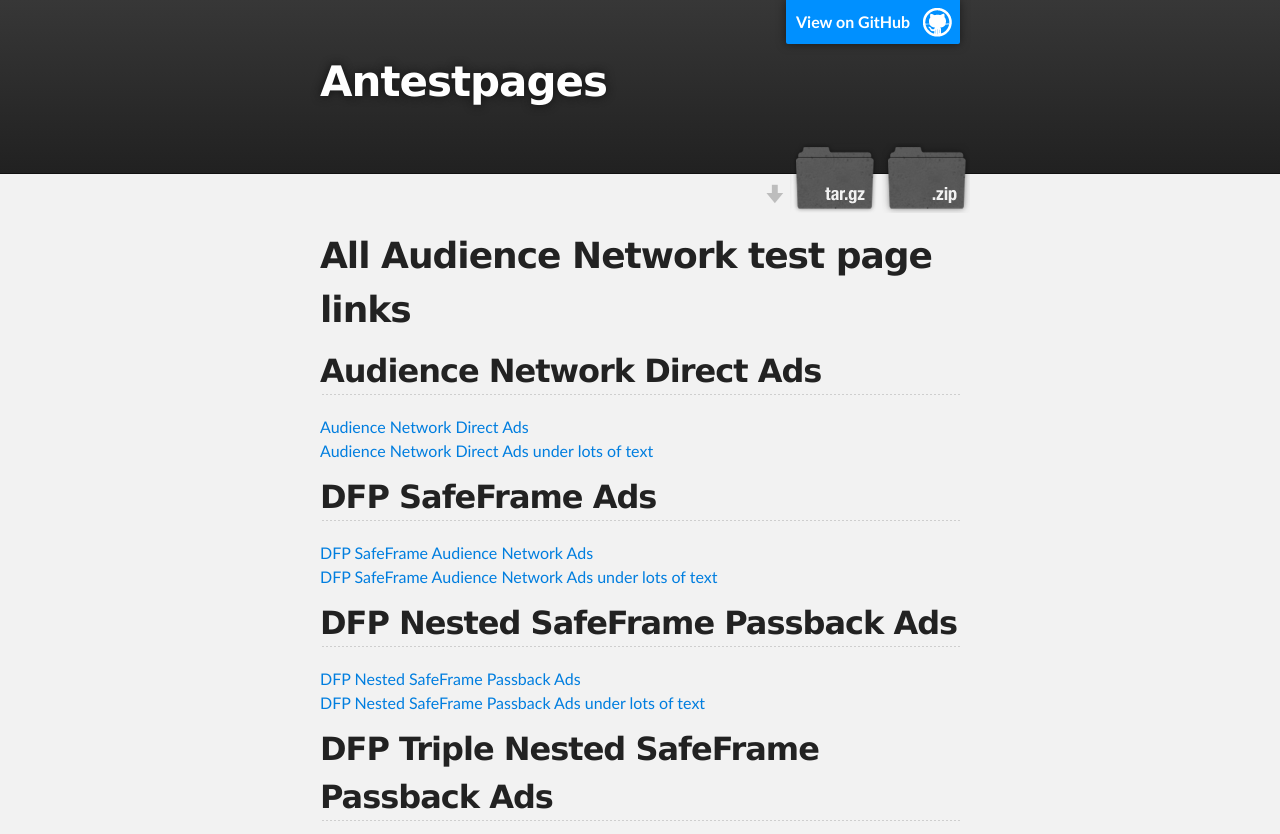
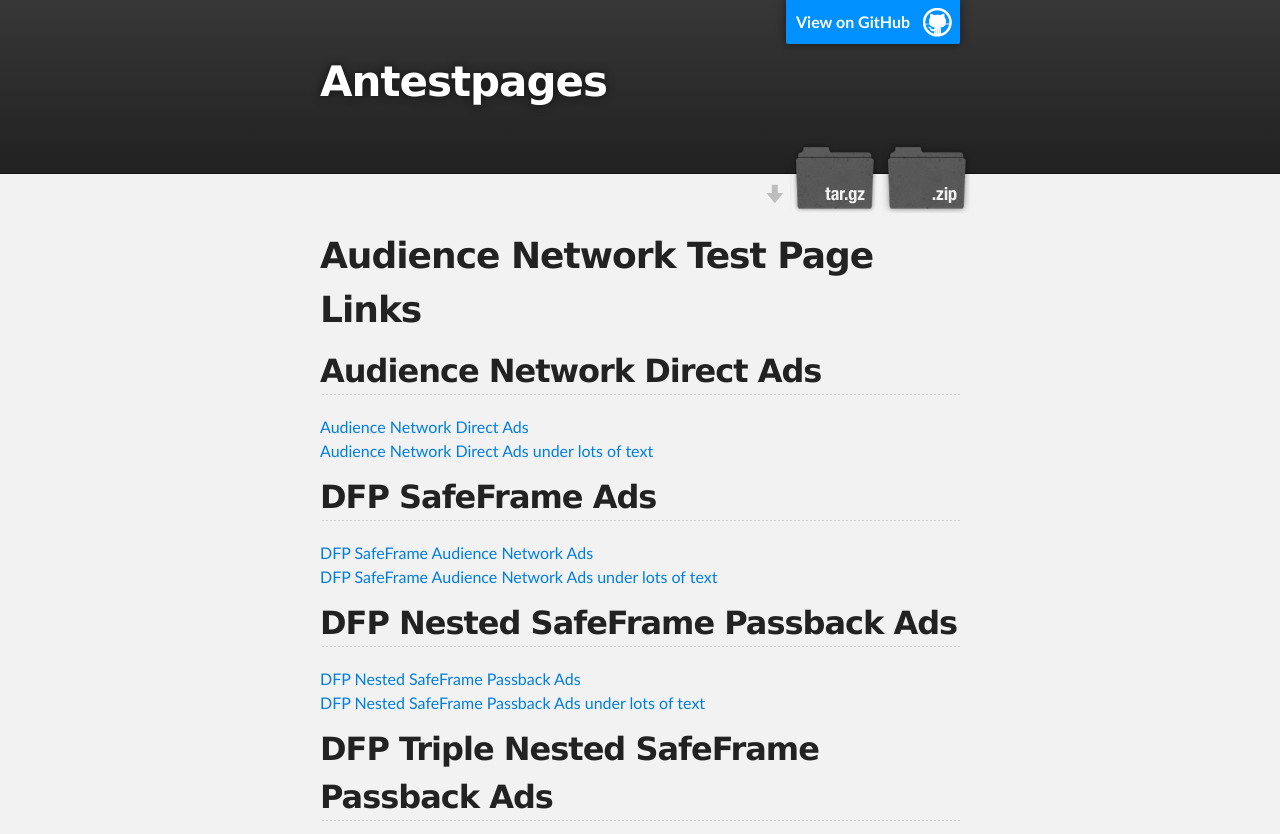
Before and after one commit to lastdman/ANTestPages, a plain HTML site: page index.html in a window 1280 px wide. Shown: the top 834 px of the page. Drawn offline with Linux system fonts and the light colour scheme.

Commit message:
Update the title of the page

```diff
--- a/index.html
+++ b/index.html
@@ -34,7 +34,7 @@
         <p>
 </p>
   <h1>
-<a id="all-audience-network-test-page-links" class="anchor" href="#all-audience-network-test-page-links" aria-hidden="true"><span aria-hidden="true" class="octicon octicon-link"></span></a>All Audience Network test page links</h1>
+<a id="audience-network-test-page-links" class="anchor" href="#audience-network-test-page-links" aria-hidden="true"><span aria-hidden="true" class="octicon octicon-link"></span></a>Audience Network Test Page Links</h1>
   <h2>
 <a id="audience-network-direct-ads" class="anchor" href="#audience-network-direct-ads" aria-hidden="true"><span aria-hidden="true" class="octicon octicon-link"></span></a>Audience Network Direct Ads</h2>
   <a href="http://adstesting.altervista.org/FBDirectAds.html">Audience Network Direct Ads</a>
```
